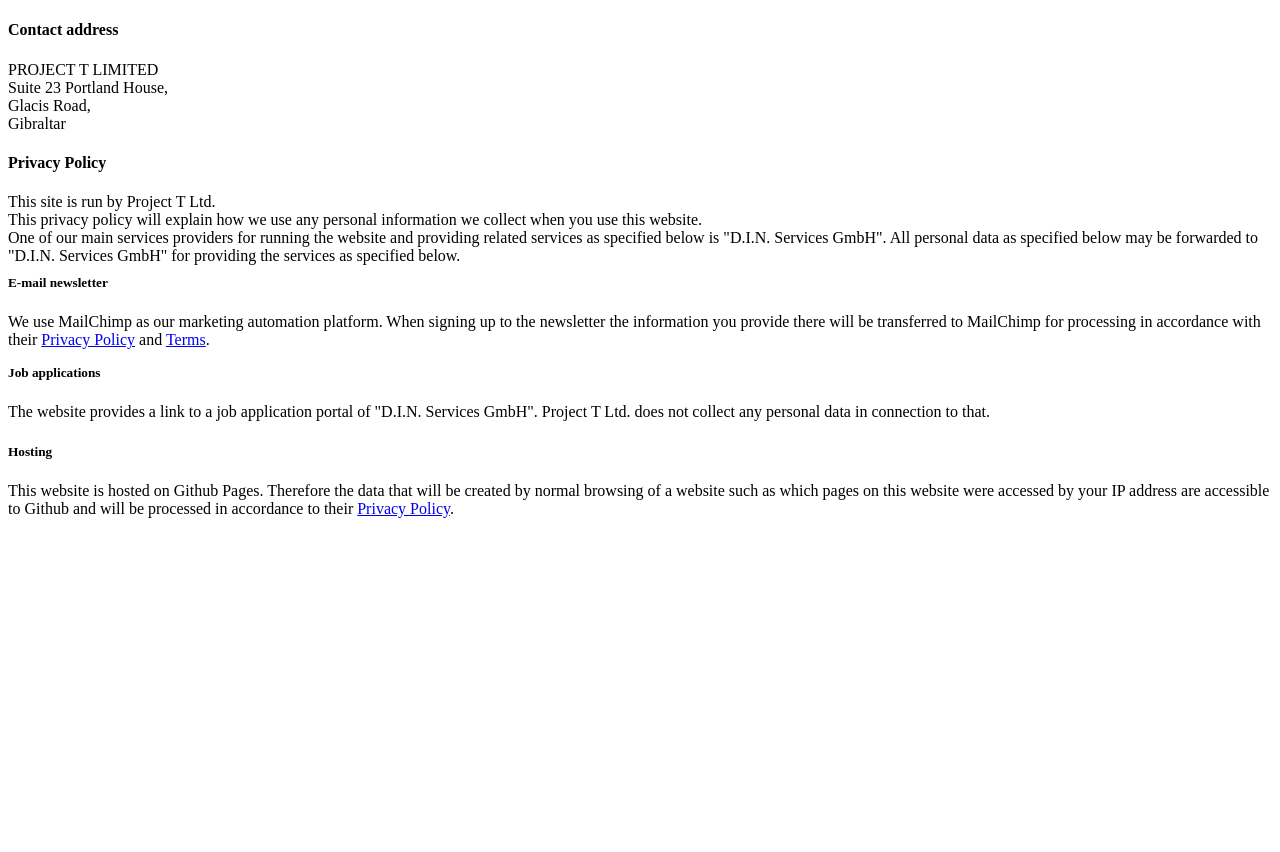
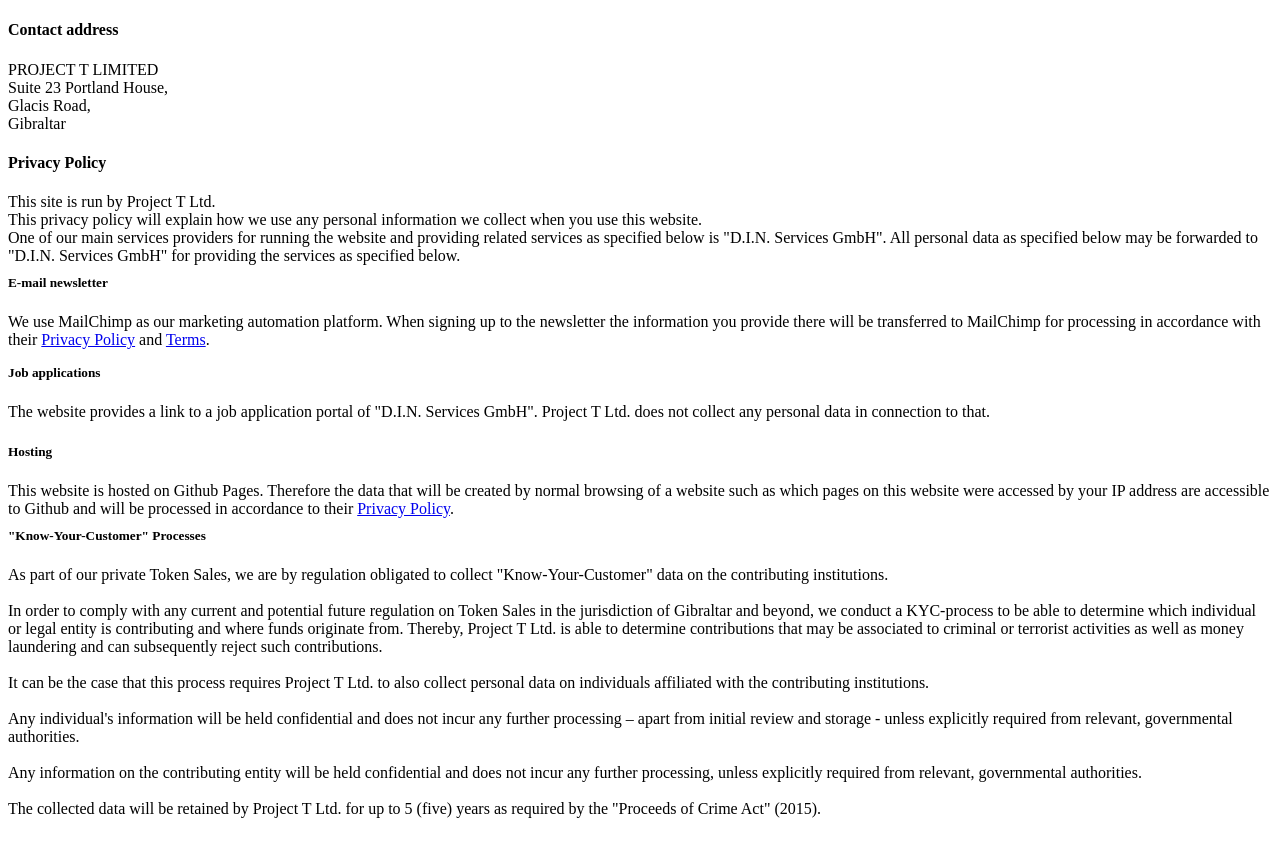
Before and after one commit to rlay-project/rlay.com, a Gatsby site: page /legal in a window 1280 px wide. Before the commit the page ends 800 px from the top, so only its background shows below. Built offline with nearby package versions, Linux system fonts and the light colour scheme; Gatsby itself is replaced by a stand-in of ours.

Commit message:
feat(legal): update Privacy Policy with KYC section

```diff
--- a/src/pages/legal.js
+++ b/src/pages/legal.js
@@ -51,6 +51,35 @@ const PrivacyPolicy = () => {
       >
         Privacy Policy
       </a>.
+      <h5 style={{ marginTop: '10px' }}>"Know-Your-Customer" Processes</h5>
+      <p>
+        As part of our private Token Sales, we are by regulation obligated to
+        collect "Know-Your-Customer" data on the contributing institutions.<br />
+        <br />
+        In order to comply with any current and potential future regulation on
+        Token Sales in the jurisdiction of Gibraltar and beyond, we conduct a
+        KYC-process to be able to determine which individual or legal entity is
+        contributing and where funds originate from. Thereby, Project T Ltd. is
+        able to determine contributions that may be associated to criminal or
+        terrorist activities as well as money laundering and can subsequently
+        reject such contributions.<br />
+        <br />
+        It can be the case that this process requires Project T Ltd. to also
+        collect personal data on individuals affiliated with the contributing
+        institutions.<br />
+        <br />
+        Any individual's information will be held confidential and does not
+        incur any further processing – apart from initial review and storage -
+        unless explicitly required from relevant, governmental authorities.<br />
+        <br />
+        Any information on the contributing entity will be held confidential and
+        does not incur any further processing, unless explicitly required from
+        relevant, governmental authorities.<br />
+        <br />
+        The collected data will be retained by Project T Ltd. for up to 5 (five)
+        years as required by the "Proceeds of Crime Act" (2015).<br />
+        <br />
+      </p>
     </div>
   );
 };
```
